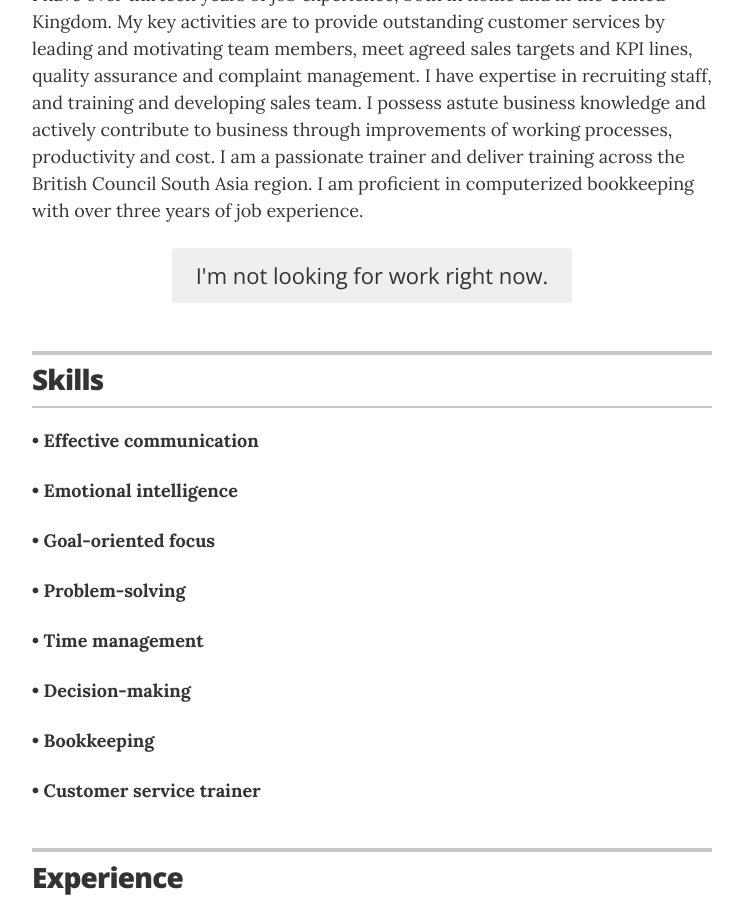
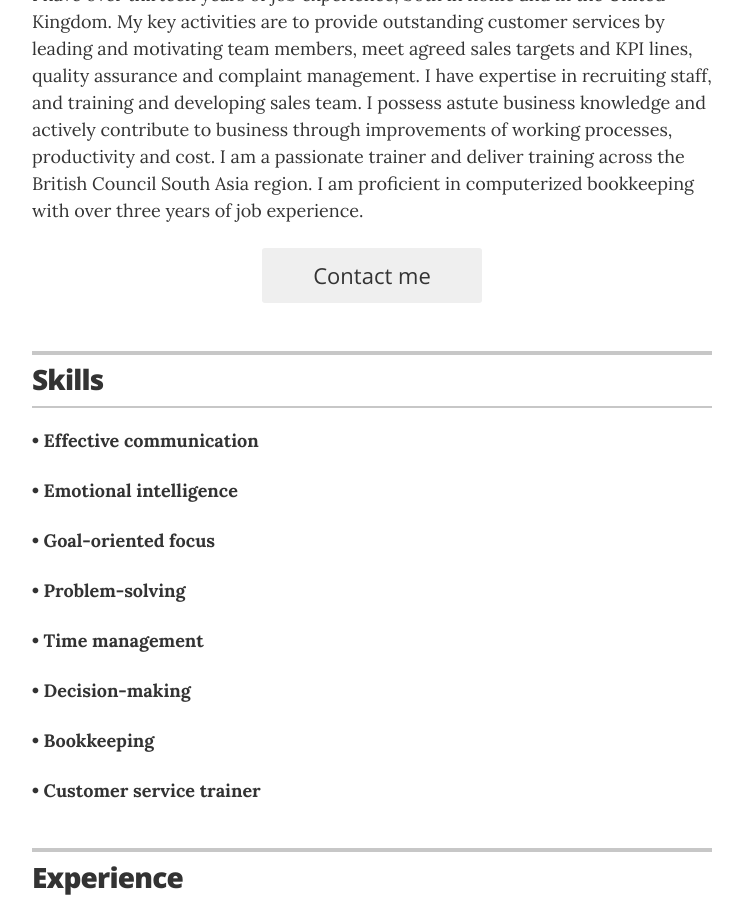
Before and after one commit to Tasnuba-s/resume, a Jekyll site: the page built from index.html, in a window 1280 px wide and 900 px high, scrolled down 345 px. Shown: the whole window, without its empty margins (268-1011 px from the left). Built offline with Jekyll 4.4.1, drawn with Linux system fonts in a browser that asks for light colours; some of the changed lines change nothing that is shown.

Commit message:
Update _config.yml

```diff
--- a/_config.yml
+++ b/_config.yml
@@ -29,7 +29,7 @@ resume_header_intro: "<p>I have over thirteen years of job experience, both in h
 # "no" to display an "I'm not looking for work" message,
 # or remove the resume_looking_for_work option entirely
 # to leave blank
-resume_looking_for_work:        "no"
+resume_looking_for_work:        "yes"
 
 # Decide which sections to use
 # comment out to hide
```
